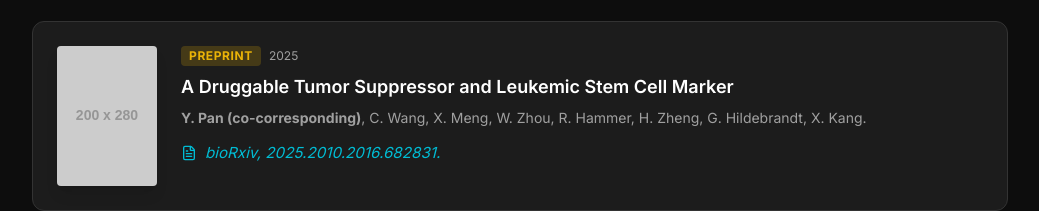
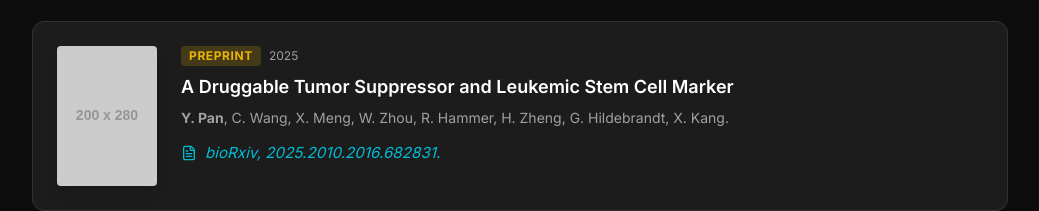
Before and after one commit to richardmpan/richardmpan.github.io, a website: page index.html in a window 1280 px wide. Shown: the part 1296-1507 px from the top of the page, without its empty margins (120-1159 px from the left). Drawn offline with nearby package versions, Linux system fonts and the light colour scheme; placeholder pictures from the web are drawn by us.

Commit message:
Fix formatting of author name in index.html

```diff
--- a/index.html
+++ b/index.html
@@ -141,7 +141,7 @@
                             A Druggable Tumor Suppressor and Leukemic Stem Cell Marker
                         </span>
                         <p class="text-sm text-[var(--text-muted)] mb-3 leading-relaxed">
-                            <strong>Y. Pan (co-corresponding)</strong>, C. Wang, X. Meng, W. Zhou, R. Hammer, H. Zheng,
+                            <strong>Y. Pan</strong>, C. Wang, X. Meng, W. Zhou, R. Hammer, H. Zheng,
                             G. Hildebrandt, X. Kang.
                         </p>
                         <p class="pub-journal flex items-center gap-2">
```
